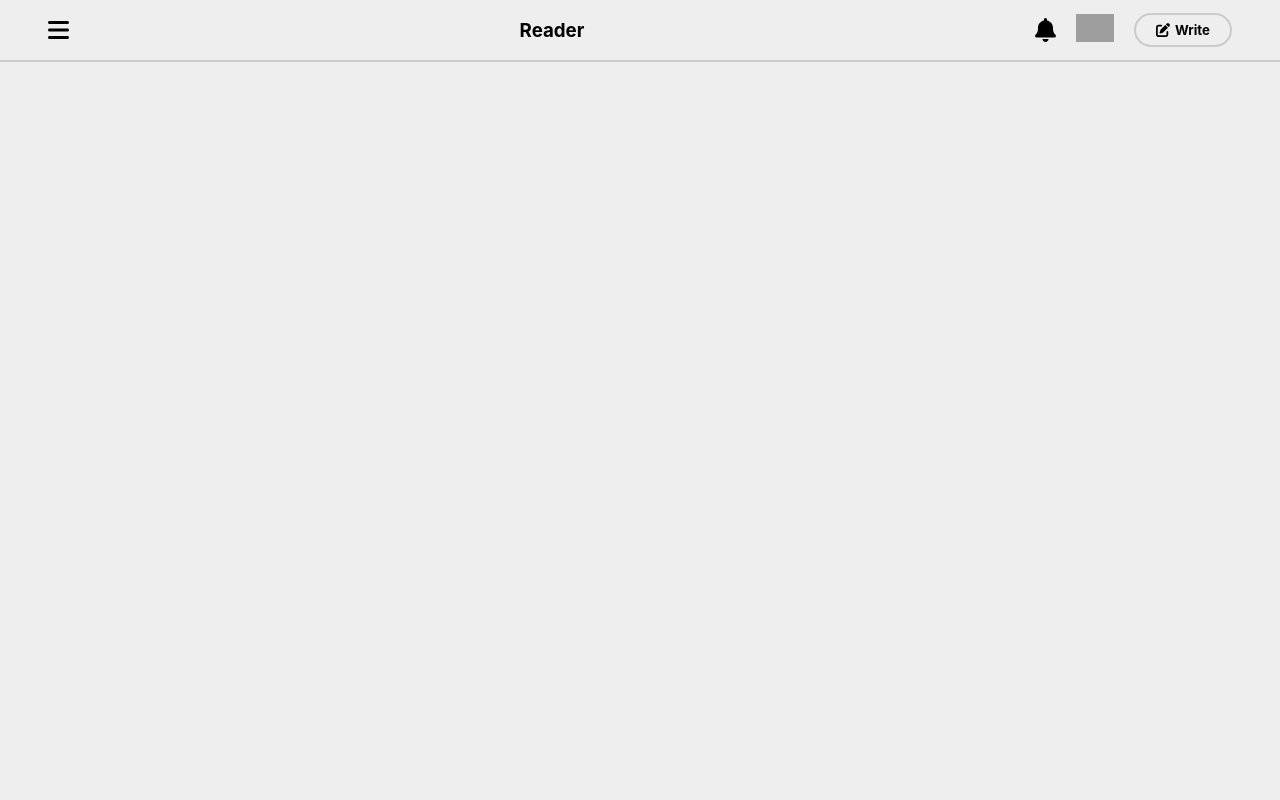
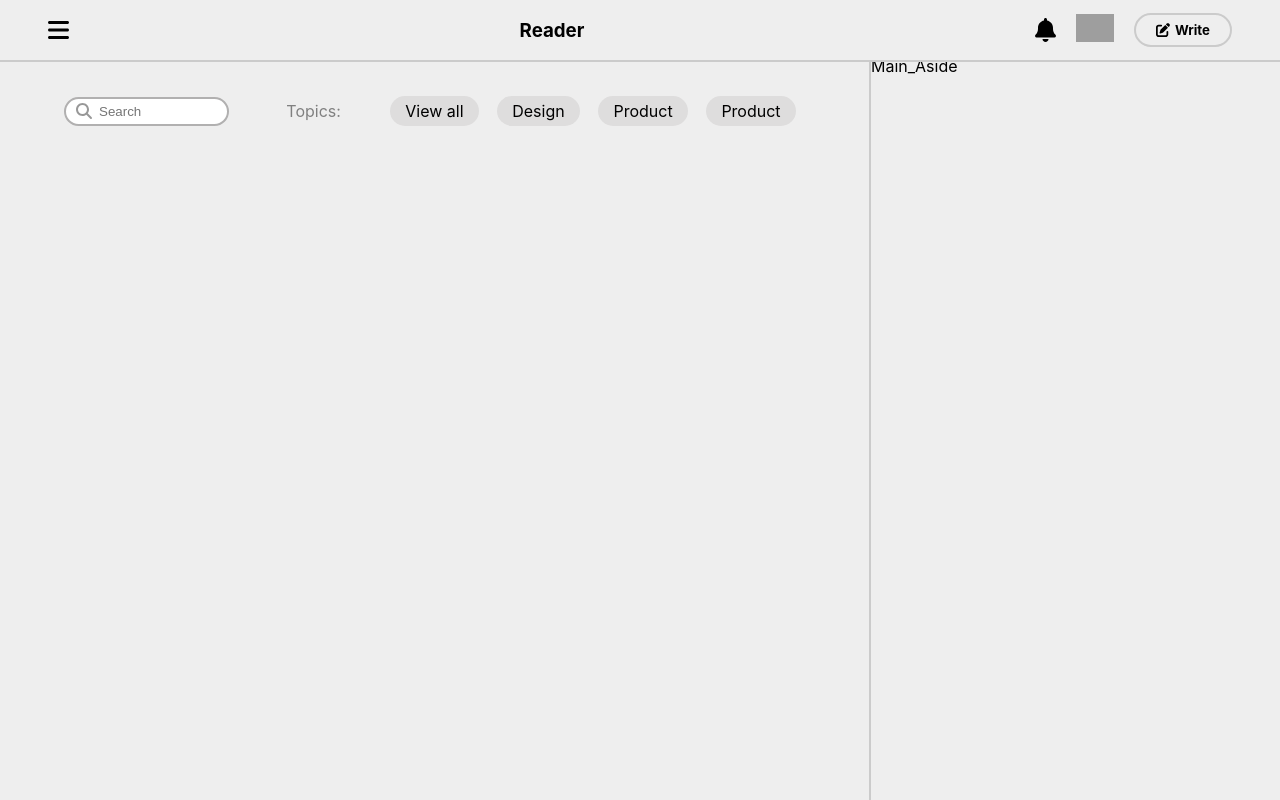
Before and after one commit to jashanshah33/Reader, a React (Create React App) app: page / in a window 1280 px wide. Built offline with nearby package versions, Linux system fonts and the light colour scheme; grey boxes are pictures that could not be loaded.

Commit message:
setup main page
Signed-off-by: jashanshah33 <jashanshah33@gmail.com>

```diff
--- a/src/App.js
+++ b/src/App.js
@@ -1,11 +1,11 @@
-import { Navbar } from "./components/navbar";
+import Home from "./pages/Home";
 
 
 function App() {
   return (
-    <main>
-<Navbar/>
-</main>
+    <div>
+<Home/>
+</div>
   );
 }
 
--- a/src/assets/css/index.css
+++ b/src/assets/css/index.css
@@ -1,9 +1,10 @@
 body {
-  margin: 0;
   font-family: -apple-system, BlinkMacSystemFont, "Segoe UI", "Roboto", "Oxygen", "Ubuntu", "Cantarell", "Fira Sans", "Droid Sans", "Helvetica Neue", sans-serif;
   -webkit-font-smoothing: antialiased;
   -moz-osx-font-smoothing: grayscale;
   background-color: rgb(238, 238, 238);
+  margin: 0;
+  padding: 0;
 }
 
 code {
@@ -18,7 +19,11 @@ code {
   border-bottom: 2px solid rgb(203, 203, 203);
   padding: 0 3rem;
   position: fixed;
+  top: 0;
+  left: 0;
   width: 100vw;
+  z-index: 2;
+  background-color: rgb(238, 238, 238);
 }
 @media only screen and (max-width: 600px) {
   #navbar {
@@ -110,4 +115,70 @@ code {
   transform: translateX(-100%);
 }
 
+#home {
+  padding: 7vh 5vw 0 5vw;
+  display: flex;
+  min-height: 93vh;
+}
+#home main {
+  width: 70%;
+  border-right: 2px solid rgb(203, 203, 203);
+}
+#home aside {
+  width: 30%;
+}
+
+#Main_Artical_full_container {
+  padding: 3vh 5vw 0 0;
+}
+
+#Main_Artical_header {
+  display: flex;
+  align-items: center;
+  justify-content: space-between;
+  width: 100%;
+}
+
+#search_container {
+  background-color: white;
+  width: 11vw;
+  border: 2px solid rgb(177, 176, 176);
+  padding: 4px 10px;
+  border-radius: 15px;
+  display: flex;
+  align-items: center;
+}
+#search_container .search_icon {
+  color: rgb(152, 152, 152);
+}
+#search_container input {
+  border: none;
+  min-width: 0;
+  margin-left: 5px;
+}
+#search_container input:focus {
+  outline: none;
+}
+
+#topics {
+  display: flex;
+  align-items: center;
+  width: 70%;
+}
+#topics p {
+  color: grey;
+}
+#topics ul {
+  display: flex;
+  list-style: none;
+  width: 100%;
+  justify-content: space-around;
+  align-items: center;
+}
+#topics li {
+  border-radius: 20px;
+  padding: 5px 15px;
+  background-color: rgb(222, 221, 221);
+}
+
 /*# sourceMappingURL=index.css.map */
--- /dev/null
+++ b/src/assets/scss/_main.scss
@@ -0,0 +1,15 @@
+#home {
+  padding: 7vh 5vw 0 5vw;
+  display: flex;
+  min-height: 93vh;
+
+  main {
+    width: 70%;
+    border-right: 2px solid rgb(203, 203, 203);
+  }
+  aside {
+    width: 30%;
+  }
+}
+
+@import './mainArtical'
--- /dev/null
+++ b/src/assets/scss/_mainArtical.scss
@@ -0,0 +1,51 @@
+#Main_Artical_full_container{
+ padding: 3vh 5vw 0 0;
+}
+#Main_Artical_header{
+    display: flex;
+align-items: center;
+justify-content: space-between;
+width: 100%;
+}
+#search_container{
+background-color: white;
+width: 11vw;
+border: 2px solid rgb(177, 176, 176);
+padding: 4px 10px;
+border-radius: 15px;
+display: flex;
+align-items: center;
+.search_icon{
+    color:rgb(152, 152, 152) ;
+}
+    input{
+        border: none;
+        min-width: 0;
+        margin-left: 5px;
+
+        &:focus{
+            outline: none;
+        }
+    }
+}
+#topics{
+display: flex;
+align-items: center;
+width: 70%;
+p{
+    color: grey;
+
+}
+ul{
+    display: flex;
+    list-style: none;
+    width: 100%;
+    justify-content: space-around;
+    align-items: center;
+}
+li{
+    border-radius: 20px;
+    padding: 5px 15px;
+    background-color:rgb(222, 221, 221) ;
+}
+}
--- a/src/assets/scss/index.scss
+++ b/src/assets/scss/index.scss
@@ -1,16 +1,19 @@
+
 body {
-    margin: 0;
-    font-family: -apple-system, BlinkMacSystemFont, 'Segoe UI', 'Roboto', 'Oxygen',
-      'Ubuntu', 'Cantarell', 'Fira Sans', 'Droid Sans', 'Helvetica Neue',
+  font-family: -apple-system, BlinkMacSystemFont, "Segoe UI", "Roboto", "Oxygen",
+    "Ubuntu", "Cantarell", "Fira Sans", "Droid Sans", "Helvetica Neue",
     sans-serif;
   -webkit-font-smoothing: antialiased;
   -moz-osx-font-smoothing: grayscale;
   background-color: rgb(238, 238, 238);
+  margin: 0;
+  padding: 0;
 }
 
 code {
-    font-family: source-code-pro, Menlo, Monaco, Consolas, 'Courier New',
+  font-family: source-code-pro, Menlo, Monaco, Consolas, "Courier New",
     monospace;
 }
 
-  @import './navbar'
+@import "./navbar";
+@import "./main";
--- /dev/null
+++ b/src/components/Main.js
@@ -0,0 +1,16 @@
+import React from "react";
+import Main_Artical from "./Main_Artical";
+import Main_Aside from './Main_Aside'
+
+export const Main = () => {
+  return (
+    <section id="home">
+      <main>
+        <Main_Artical />
+      </main>
+      <aside>
+        <Main_Aside/>
+      </aside>
+    </section>
+  );
+};
--- /dev/null
+++ b/src/components/Main_Artical.js
@@ -0,0 +1,28 @@
+import React from "react";
+import { FontAwesomeIcon } from "@fortawesome/react-fontawesome";
+import { faSearch } from "@fortawesome/free-solid-svg-icons";
+const Main_Artical = () => {
+  return (
+    <section id="Main_Artical_full_container">
+      <header id="Main_Artical_header">
+        <div id="search_container">
+          <FontAwesomeIcon className="search_icon" icon={faSearch} size="la" />
+          <input placeholder="Search" />
+        </div>
+        <div id="topics">
+          <p>Topics: </p>
+          <ul>
+            <li>View all </li>
+            <li>Design </li>
+            <li>Product </li>
+            <li>Product </li>
+
+          </ul>
+        </div>
+      </header>
+      <main></main>
+    </section>
+  );
+};
+
+export default Main_Artical;
--- /dev/null
+++ b/src/components/Main_Aside.js
@@ -0,0 +1,9 @@
+import React from 'react'
+
+const Main_Aside = () => {
+  return (
+    <div>Main_Aside</div>
+  )
+}
+
+export default Main_Aside
--- /dev/null
+++ b/src/pages/Home.js
@@ -0,0 +1,14 @@
+import { Main } from "../components/Main";
+import {Navbar} from '../components/Navbar'
+
+
+function Home() {
+  return (
+    <main>
+<Navbar/>
+<Main/>
+</main>
+  );
+}
+
+export default Home;
```
Also changed, not shown: src/assets/scss/_navbar.scss (+10 -5 lines), 1 other file (tests, documents, lock files or other folders). Lines whose indentation alone changed are shown as unchanged.
